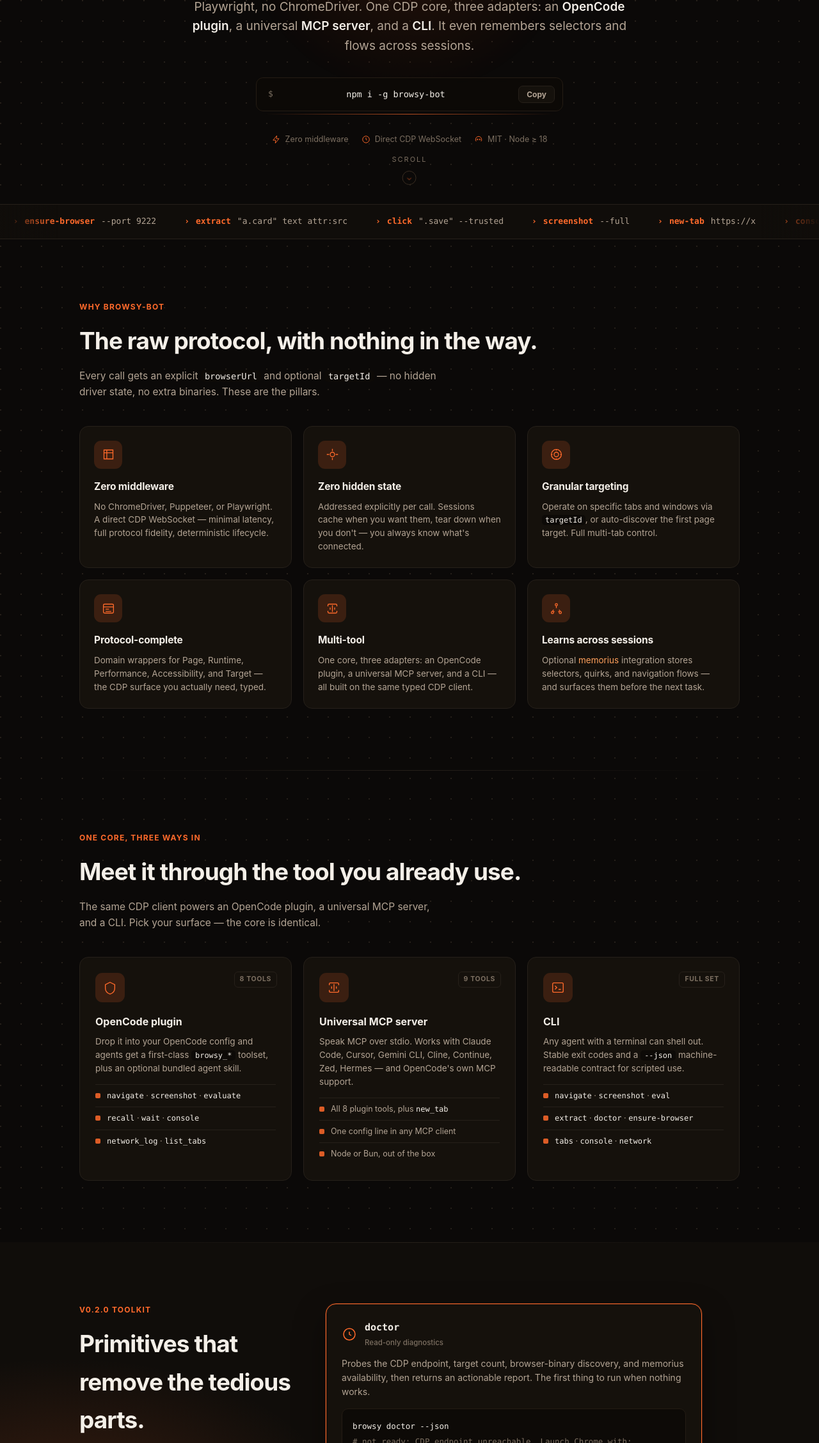
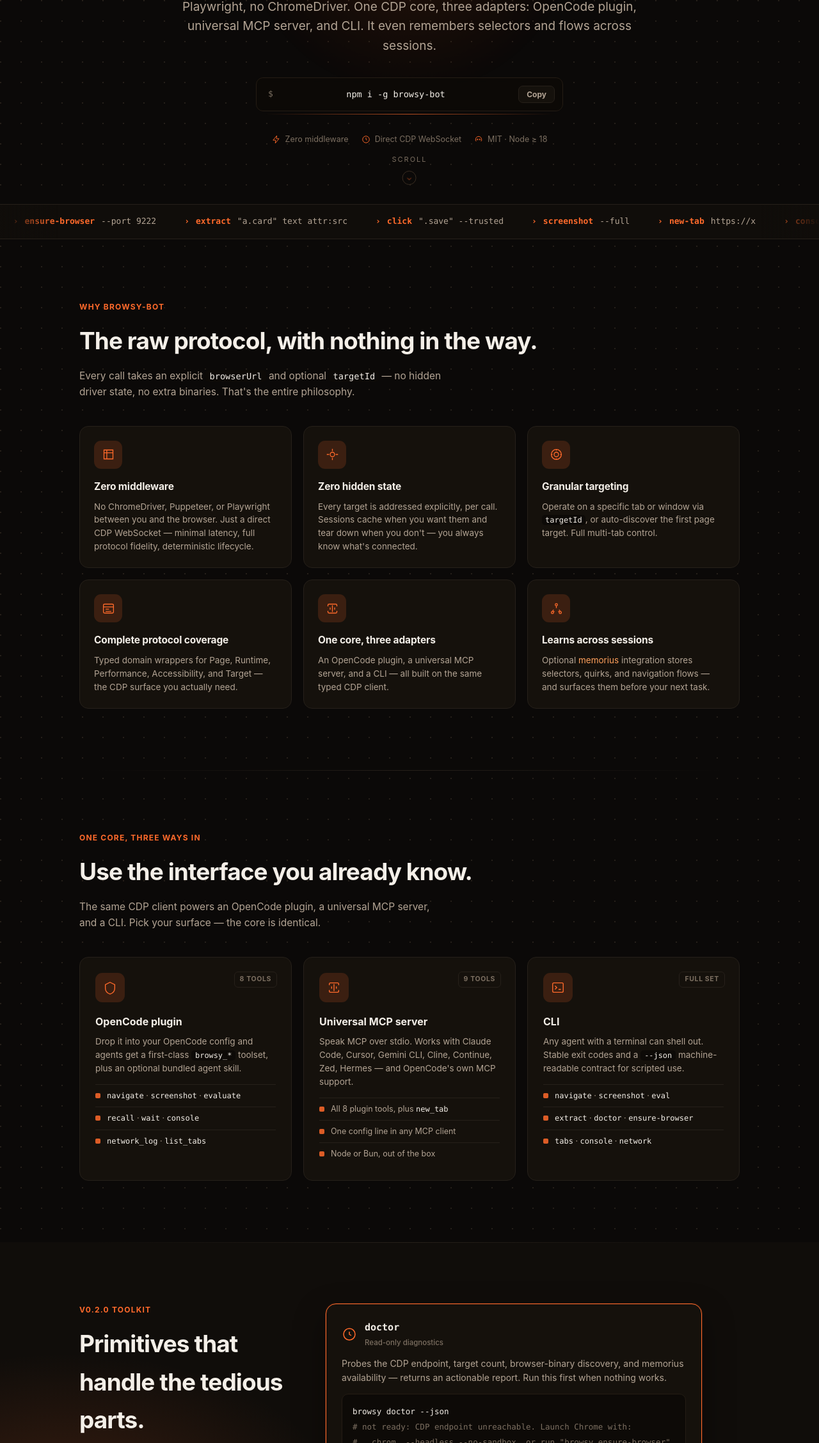
Before and after one commit to Dream-Pixels-Forge/browsy-bot, a website: page docs/index.html in a window 1280 px wide. Shown: the part 544-2800 px from the top of the page at 64% size. Drawn offline with Linux system fonts and the light colour scheme.

Commit message:
fix: improve homepage copy and clarity (#2, #3)
- Tighten hero sub-headline and CTA wording
- Fix 'zero-middleware' -> 'zero middleware' consistency
- Clarify feature descriptions for scannability
- Improve adapter section headline
- Refine toolkit, quickstart, and security copy

```diff
--- a/docs/index.html
+++ b/docs/index.html
@@ -3,8 +3,8 @@
 <head>
   <meta charset="utf-8" />
   <meta name="viewport" content="width=device-width, initial-scale=1" />
-  <title>browsy-bot — Zero-middleware CDP browser automation</title>
-  <meta name="description" content="browsy-bot is a zero-middleware Chrome DevTools Protocol browser-automation kit: direct CDP, no Puppeteer or Playwright. One core, three adapters — OpenCode plugin, universal MCP server, and CLI. Learns selectors and flows across sessions." />
+  <title>browsy-bot — Zero middleware CDP browser automation</title>
+  <meta name="description" content="browsy-bot is a zero middleware Chrome DevTools Protocol browser-automation kit: direct CDP, no Puppeteer or Playwright. One core, three adapters — OpenCode plugin, universal MCP server, and CLI. Learns selectors and flows across sessions." />
   <meta name="theme-color" content="#0b0908" />
   <link rel="preconnect" href="https://github.com" crossorigin />
   <style>
@@ -422,10 +422,10 @@
         <div class="hero-mark reveal" aria-hidden="true">
           <svg viewBox="0 0 24 24"><path d="M4 6l8-4 8 4v6c0 5-3.5 8.5-8 10-4.5-1.5-8-5-8-10z"/><path d="M9 12l2.5 2.5L15.5 9"/></svg>
         </div>
-        <div class="eyebrow-hero reveal"><span class="dot"></span> v0.2.0 · Zero-middleware CDP</div>
+        <div class="eyebrow-hero reveal"><span class="dot"></span> v0.2.0 · Direct CDP, no middleware</div>
         <h1 class="reveal">Browser automation,<br /><span class="accent">Zero middleware.</span></h1>
         <p class="sub reveal">
-          <strong>browsy-bot</strong> talks directly to the Chrome DevTools Protocol — no Puppeteer, no Playwright, no ChromeDriver. One CDP core, three adapters: an <strong>OpenCode plugin</strong>, a universal <strong>MCP server</strong>, and a <strong>CLI</strong>. It even remembers selectors and flows across sessions.
+          <strong>browsy-bot</strong> talks directly to the Chrome DevTools Protocol — no Puppeteer, no Playwright, no ChromeDriver. One CDP core, three adapters: OpenCode plugin, universal MCP server, and CLI. It even remembers selectors and flows across sessions.
         </p>
         <div class="install reveal" role="group" aria-label="Install command">
           <span class="prompt">$</span>
@@ -457,14 +457,14 @@
       <div class="wrap">
         <span class="eyebrow reveal">Why browsy-bot</span>
         <h2 class="reveal">The raw protocol, with nothing in the way.</h2>
-        <p class="lead reveal">Every call gets an explicit <code>browserUrl</code> and optional <code>targetId</code> — no hidden driver state, no extra binaries. These are the pillars.</p>
+        <p class="lead reveal">Every call takes an explicit <code>browserUrl</code> and optional <code>targetId</code> — no hidden driver state, no extra binaries. That's the entire philosophy.</p>
         <div class="grid">
-          <div class="feature delay-1"><div class="icon"><svg viewBox="0 0 24 24"><path d="M4 4h16v16H4z"/><path d="M4 9h16M9 4v16"/></svg></div><h3>Zero middleware</h3><p>No ChromeDriver, Puppeteer, or Playwright. A direct CDP WebSocket — minimal latency, full protocol fidelity, deterministic lifecycle.</p></div>
-          <div class="feature delay-2"><div class="icon"><svg viewBox="0 0 24 24"><path d="M12 2v4M12 18v4M2 12h4M18 12h4"/><circle cx="12" cy="12" r="4"/></svg></div><h3>Zero hidden state</h3><p>Addressed explicitly per call. Sessions cache when you want them, tear down when you don't — you always know what's connected.</p></div>
-          <div class="feature delay-3"><div class="icon"><svg viewBox="0 0 24 24"><circle cx="12" cy="12" r="9"/><circle cx="12" cy="12" r="4"/><path d="M12 3v2M12 19v2M3 12h2M19 12h2"/></svg></div><h3>Granular targeting</h3><p>Operate on specific tabs and windows via <code>targetId</code>, or auto-discover the first page target. Full multi-tab control.</p></div>
-          <div class="feature delay-4"><div class="icon"><svg viewBox="0 0 24 24"><rect x="3" y="4" width="18" height="16" rx="2"/><path d="M3 9h18M7 13h6M7 17h10"/></svg></div><h3>Protocol-complete</h3><p>Domain wrappers for Page, Runtime, Performance, Accessibility, and Target — the CDP surface you actually need, typed.</p></div>
-          <div class="feature delay-5"><div class="icon"><svg viewBox="0 0 24 24"><path d="M4 8V6a2 2 0 012-2h12a2 2 0 012 2v2"/><path d="M4 16v2a2 2 0 002 2h12a2 2 0 002-2v-2"/><path d="M12 6v12M8 10v4M16 10v4"/></svg></div><h3>Multi-tool</h3><p>One core, three adapters: an OpenCode plugin, a universal MCP server, and a CLI — all built on the same typed CDP client.</p></div>
-          <div class="feature delay-6"><div class="icon"><svg viewBox="0 0 24 24"><circle cx="12" cy="5" r="2"/><circle cx="5" cy="19" r="2"/><circle cx="19" cy="19" r="2"/><path d="M12 7v4M8.5 16.5L7 18M15.5 16.5L17 18M5 17l2-3M19 17l-2-3"/></svg></div><h3>Learns across sessions</h3><p>Optional <a href="https://github.com/Dream-Pixels-Forge/memorius" target="_blank" rel="noopener">memorius</a> integration stores selectors, quirks, and navigation flows — and surfaces them before the next task.</p></div>
+          <div class="feature delay-1"><div class="icon"><svg viewBox="0 0 24 24"><path d="M4 4h16v16H4z"/><path d="M4 9h16M9 4v16"/></svg></div><h3>Zero middleware</h3><p>No ChromeDriver, Puppeteer, or Playwright between you and the browser. Just a direct CDP WebSocket — minimal latency, full protocol fidelity, deterministic lifecycle.</p></div>
+          <div class="feature delay-2"><div class="icon"><svg viewBox="0 0 24 24"><path d="M12 2v4M12 18v4M2 12h4M18 12h4"/><circle cx="12" cy="12" r="4"/></svg></div><h3>Zero hidden state</h3><p>Every target is addressed explicitly, per call. Sessions cache when you want them and tear down when you don't — you always know what's connected.</p></div>
+          <div class="feature delay-3"><div class="icon"><svg viewBox="0 0 24 24"><circle cx="12" cy="12" r="9"/><circle cx="12" cy="12" r="4"/><path d="M12 3v2M12 19v2M3 12h2M19 12h2"/></svg></div><h3>Granular targeting</h3><p>Operate on a specific tab or window via <code>targetId</code>, or auto-discover the first page target. Full multi-tab control.</p></div>
+          <div class="feature delay-4"><div class="icon"><svg viewBox="0 0 24 24"><rect x="3" y="4" width="18" height="16" rx="2"/><path d="M3 9h18M7 13h6M7 17h10"/></svg></div><h3>Complete protocol coverage</h3><p>Typed domain wrappers for Page, Runtime, Performance, Accessibility, and Target — the CDP surface you actually need.</p></div>
+          <div class="feature delay-5"><div class="icon"><svg viewBox="0 0 24 24"><path d="M4 8V6a2 2 0 012-2h12a2 2 0 012 2v2"/><path d="M4 16v2a2 2 0 002 2h12a2 2 0 002-2v-2"/><path d="M12 6v12M8 10v4M16 10v4"/></svg></div><h3>One core, three adapters</h3><p>An OpenCode plugin, a universal MCP server, and a CLI — all built on the same typed CDP client.</p></div>
+          <div class="feature delay-6"><div class="icon"><svg viewBox="0 0 24 24"><circle cx="12" cy="5" r="2"/><circle cx="5" cy="19" r="2"/><circle cx="19" cy="19" r="2"/><path d="M12 7v4M8.5 16.5L7 18M15.5 16.5L17 18M5 17l2-3M19 17l-2-3"/></svg></div><h3>Learns across sessions</h3><p>Optional <a href="https://github.com/Dream-Pixels-Forge/memorius" target="_blank" rel="noopener">memorius</a> integration stores selectors, quirks, and navigation flows — and surfaces them before your next task.</p></div>
         </div>
       </div>
     </section>
@@ -472,7 +472,7 @@
     <section id="adapters">
       <div class="wrap">
         <span class="eyebrow reveal">One core, three ways in</span>
-        <h2 class="reveal">Meet it through the tool you already use.</h2>
+        <h2 class="reveal">Use the interface you already know.</h2>
         <p class="lead reveal">The same CDP client powers an OpenCode plugin, a universal MCP server, and a CLI. Pick your surface — the core is identical.</p>
         <div class="grid grid-3">
           <div class="adapter delay-1"><span class="tag">8 tools</span><div class="icon"><svg viewBox="0 0 24 24"><path d="M12 3l8 4v6c0 5-3.5 8.5-8 10-4.5-1.5-8-5-8-10V7z"/></svg></div><h3>OpenCode plugin</h3><p>Drop it into your OpenCode config and agents get a first-class <code>browsy_*</code> toolset, plus an optional bundled agent skill.</p><ul><li><code>navigate</code> · <code>screenshot</code> · <code>evaluate</code></li><li><code>recall</code> · <code>wait</code> · <code>console</code></li><li><code>network_log</code> · <code>list_tabs</code></li></ul></div>
@@ -488,8 +488,8 @@
         <div class="tk">
           <div class="tk-left">
             <span class="eyebrow reveal">v0.2.0 toolkit</span>
-            <h2 class="reveal">Primitives that remove the tedious parts.</h2>
-            <p class="reveal">Beyond raw CDP, browsy-bot ships a small toolkit covering the jobs people actually automate. Follow the steps — each one is a real command.</p>
+            <h2 class="reveal">Primitives that handle the tedious parts.</h2>
+            <p class="reveal">Beyond raw CDP, browsy-bot ships a small toolkit covering the jobs people actually automate. Each step below is a real command.</p>
             <ul class="tk-nav" aria-label="Toolkit steps">
               <li data-for="s1" data-spy-step><span class="num">01</span> Diagnose with doctor</li>
               <li data-for="s2" data-spy-step><span class="num">02</span> Pull data with extract</li>
@@ -500,7 +500,7 @@
           <div class="tk-right">
             <div class="tk-step" id="s1" data-step>
               <div class="head"><svg viewBox="0 0 24 24"><path d="M3 12a9 9 0 1118 0 9 9 0 01-18 0z"/><path d="M12 8v4l3 2"/></svg><span class="k">doctor<small>Read-only diagnostics</small></span></div>
-              <p>Probes the CDP endpoint, target count, browser-binary discovery, and memorius availability, then returns an actionable report. The first thing to run when nothing works.</p>
+              <p>Probes the CDP endpoint, target count, browser-binary discovery, and memorius availability — returns an actionable report. Run this first when nothing works.</p>
               <pre><code>browsy doctor --json
 <span class="c"># not ready: CDP endpoint unreachable. Launch Chrome with:</span>
 <span class="c">#   chrom… --headless --no-sandbox, or run "browsy ensure-browser".</span></code></pre>
@@ -513,7 +513,7 @@
             </div>
             <div class="tk-step" id="s3" data-step>
               <div class="head"><svg viewBox="0 0 24 24"><path d="M8 5v14M16 5v14M8 9h8M8 15h8"/></svg><span class="k">ensure-browser · stop-browser<small>Self-service lifecycle</small></span></div>
-              <p><code>ensure-browser</code> probes the endpoint and, if it's down, spawns a Chrome/Chromium on a <em>dedicated</em> profile dir (never your logged-in one), writes a pidfile, and waits for CDP to answer. <code>stop-browser</code> SIGTERMs the recorded pid.</p>
+              <p><code>ensure-browser</code> probes the endpoint and, if it's down, spawns Chrome/Chromium on a <em>dedicated</em> profile dir (never your logged-in one), writes a pidfile, and waits for CDP. <code>stop-browser</code> SIGTERMs the recorded pid.</p>
               <pre><code>browsy ensure-browser --port 9222 --no-headless
 browsy stop-browser</code></pre>
             </div>
@@ -532,7 +532,7 @@ browsy fill "#email" "a@b.c" --trusted</code></pre>
       <div class="wrap">
         <span class="eyebrow reveal">Get started</span>
         <h2 class="reveal">From zero to a driven tab in three lines.</h2>
-        <p class="lead reveal">As a standalone library there is no build step on the consumer side — import, connect, act.</p>
+        <p class="lead reveal">No build step — import, connect, act.</p>
         <div class="quick">
           <pre class="reveal"><code><span class="k">import</span> { getSession, navigatePage, click, extract } <span class="k">from</span> <span class="s">"browsy-bot"</span>;
 
@@ -556,7 +556,7 @@ browsy fill "#email" "a@b.c" --trusted</code></pre>
       <div class="wrap">
         <span class="eyebrow reveal">Operating notes</span>
         <h2 class="reveal">CDP is a powerful channel. Know the blast radius.</h2>
-        <p class="lead reveal">A live endpoint is equivalent to a shell on the machine that runs Chrome. Here's the posture.</p>
+        <p class="lead reveal">A live endpoint is equivalent to a shell on the machine running Chrome. Here's the posture.</p>
         <div class="security reveal">
           <ul class="arch-notes">
             <li><strong>Loopback only.</strong> The default is <code>ws://localhost:9222</code>. Don't bind the CDP port to <code>0.0.0.0</code> unless it's behind a firewall and you own the blast radius.</li>
@@ -598,7 +598,7 @@ browsy fill "#email" "a@b.c" --trusted</code></pre>
         <a href="#security">Security</a>
         <a href="#quickstart">Docs</a>
       </div>
-      <div class="copy">MIT © 2026 Dream-Pixels-Forge · Zero-middleware CDP browser automation · <a href="https://dream-pixels-forge.github.io/browsy-bot/" rel="noopener">dream-pixels-forge.github.io/browsy-bot</a></div>
+      <div class="copy">MIT © 2026 Dream-Pixels-Forge · Zero middleware CDP browser automation · <a href="https://dream-pixels-forge.github.io/browsy-bot/" rel="noopener">dream-pixels-forge.github.io/browsy-bot</a></div>
     </div>
   </footer>
 
```
